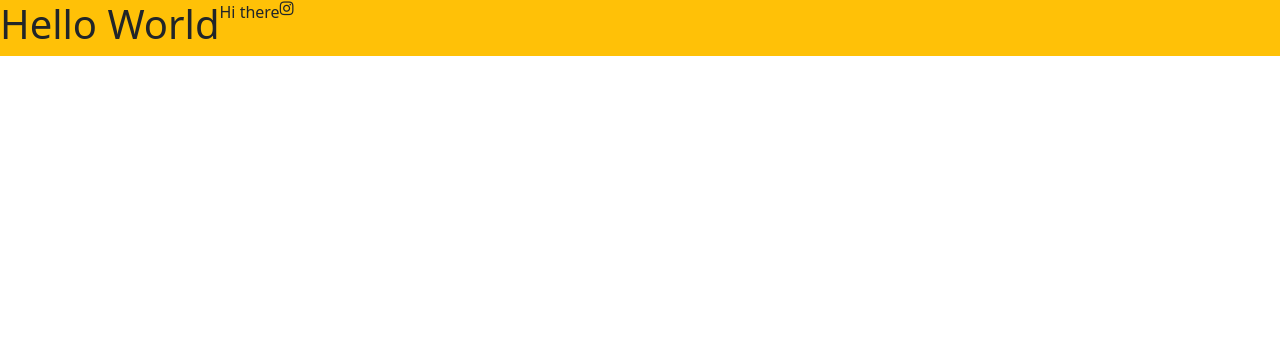
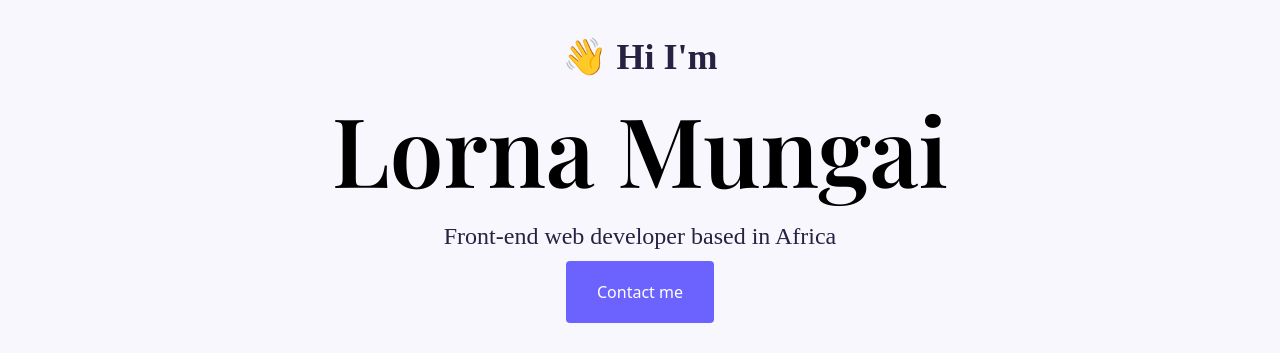
Before and after one commit to Lornzyy/Lorna-Portfolio, a plain HTML site: page index.html in a window 1280 px wide. Drawn offline with nearby package versions, Linux system fonts and the light colour scheme; a web font is replaced by a local one.

Commit message:
page hero

```diff
--- a/index.html
+++ b/index.html
@@ -14,11 +14,6 @@
       integrity="sha384-T3c6CoIi6uLrA9TneNEoa7RxnatzjcDSCmG1MXxSR1GAsXEV/Dwwykc2MPK8M2HN"
       crossorigin="anonymous"
     />
-    <script
-      src="https://cdn.jsdelivr.net/npm/bootstrap@5.3.2/dist/js/bootstrap.bundle.min.js"
-      integrity="sha384-C6RzsynM9kWDrMNeT87bh95OGNyZPhcTNXj1NW7RuBCsyN/o0jlpcV8Qyq46cDfL"
-      crossorigin="anonymous"
-    ></script>
 
     <link rel="preconnect" href="https://fonts.googleapis.com" />
     <link rel="preconnect" href="https://fonts.gstatic.com" crossorigin />
@@ -27,14 +22,32 @@
       rel="stylesheet"
     />
     <link rel="stylesheet" href="./src/style.css" />
-    <link rel="stylesheet" href="https://cdnjs.cloudflare.com/ajax/libs/font-awesome/4.7.0/css/font-awesome.min.css">
+    <link
+      rel="stylesheet"
+      href="https://cdnjs.cloudflare.com/ajax/libs/font-awesome/4.7.0/css/font-awesome.min.css"
+    />
+
+    <link rel="preconnect" href="https://fonts.googleapis.com" />
+    <link rel="preconnect" href="https://fonts.gstatic.com" crossorigin />
+    <link
+      href="https://fonts.googleapis.com/css2?family=Playfair+Display:ital,wght@0,500;0,600;1,400&display=swap"
+      rel="stylesheet"
+    />
+    <script
+      src="https://cdn.jsdelivr.net/npm/bootstrap@5.3.2/dist/js/bootstrap.bundle.min.js"
+      integrity="sha384-C6RzsynM9kWDrMNeT87bh95OGNyZPhcTNXj1NW7RuBCsyN/o0jlpcV8Qyq46cDfL"
+      crossorigin="anonymous"
+    ></script>
   </head>
   <body>
-    <div class="d-flex bg-warning">
-      <h1>Hello World</h1>
-      <p>Hi there</p>
-      <i class="fa fa-instagram"></i>
+    <div class="hero">
+      <p>👋 Hi I'm</p>
+      <h1>Lorna Mungai</h1>
+      <h2>Front-end web developer based in Africa</h2>
+      <button class="btn btnPrimary">
+        <a href="#">Contact me</a>
+        </button>
+    </div>
 
-    </div>
   </body>
 </html>
--- a/src/style.css
+++ b/src/style.css
@@ -0,0 +1,65 @@
+body {
+  margin: 0;
+  padding: 0;
+  box-sizing: border-box;
+}
+
+h1,
+h2,
+h3,
+h4,
+h5,
+h6 {
+  font-family: "Playfair Display";
+  font-weight: bold;
+  color: #000000;
+}
+p {
+  font-family: "Poppins";
+  font-weight: normal;
+}
+
+.hero {
+  background: #f9f7fe;
+  text-align: center;
+  padding: 30px;
+}
+
+.hero p {
+  font-size: 36px;
+  font-weight: bold;
+  color: #272142;
+  margin: 0;
+}
+.hero h1 {
+  font-size: 96px;
+  font-style: normal;
+  font-weight: 700;
+  line-height: normal;
+}
+
+.hero h2 {
+  font-weight: 400;
+  font-style: normal;
+  font-size: 24px;
+  color: #272142;
+  font-family: "Poppins";
+  margin: 10px;
+}
+
+.btnPrimary {
+  background: #6c63ff;
+  border-radius: 4px;
+  padding: 18px 30px;
+  gap: 10px;
+}
+
+.btnPrimary:hover {
+  color: #000000;
+  background: #6c63ff;
+}
+
+.hero a {
+  color: #ffffff;
+  text-decoration: none;
+}
```
